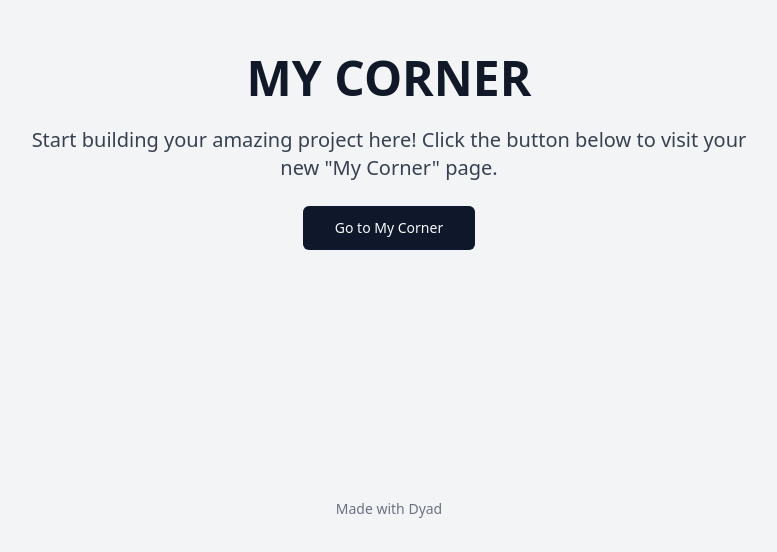
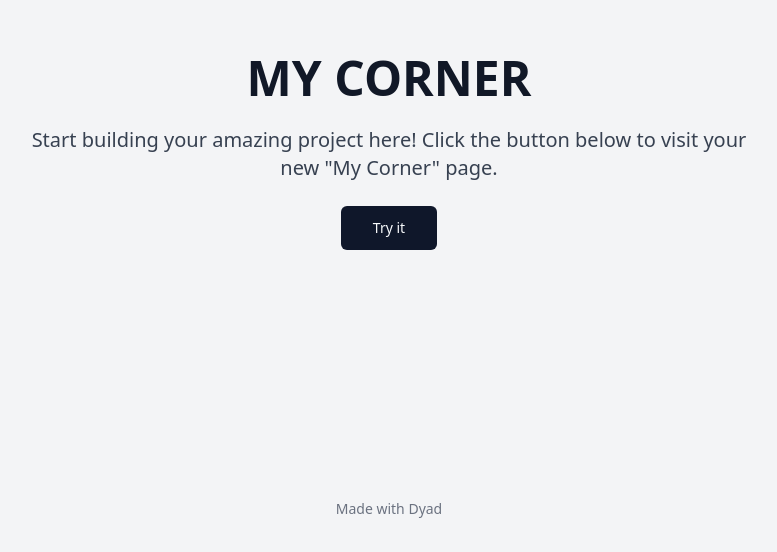
Before and after one commit to Joshikaa-R-5926/kavithai, a React (Vite) app: page / in a window 1280 px wide. Shown: the part 248-800 px from the top of the page, without its empty margins (251-1028 px from the left). Built offline with nearby package versions, Linux system fonts and the light colour scheme.

Commit message:
[dyad] Changed the button text on the Index page - wrote 1 file(s)

```diff
--- a/src/pages/Index.tsx
+++ b/src/pages/Index.tsx
@@ -14,7 +14,7 @@ const Index = () => {
         </p>
         <Link to="/my-corner">
           <Button size="lg" className="mt-6">
-            Go to My Corner
+            Try it
           </Button>
         </Link>
       </div>
```
